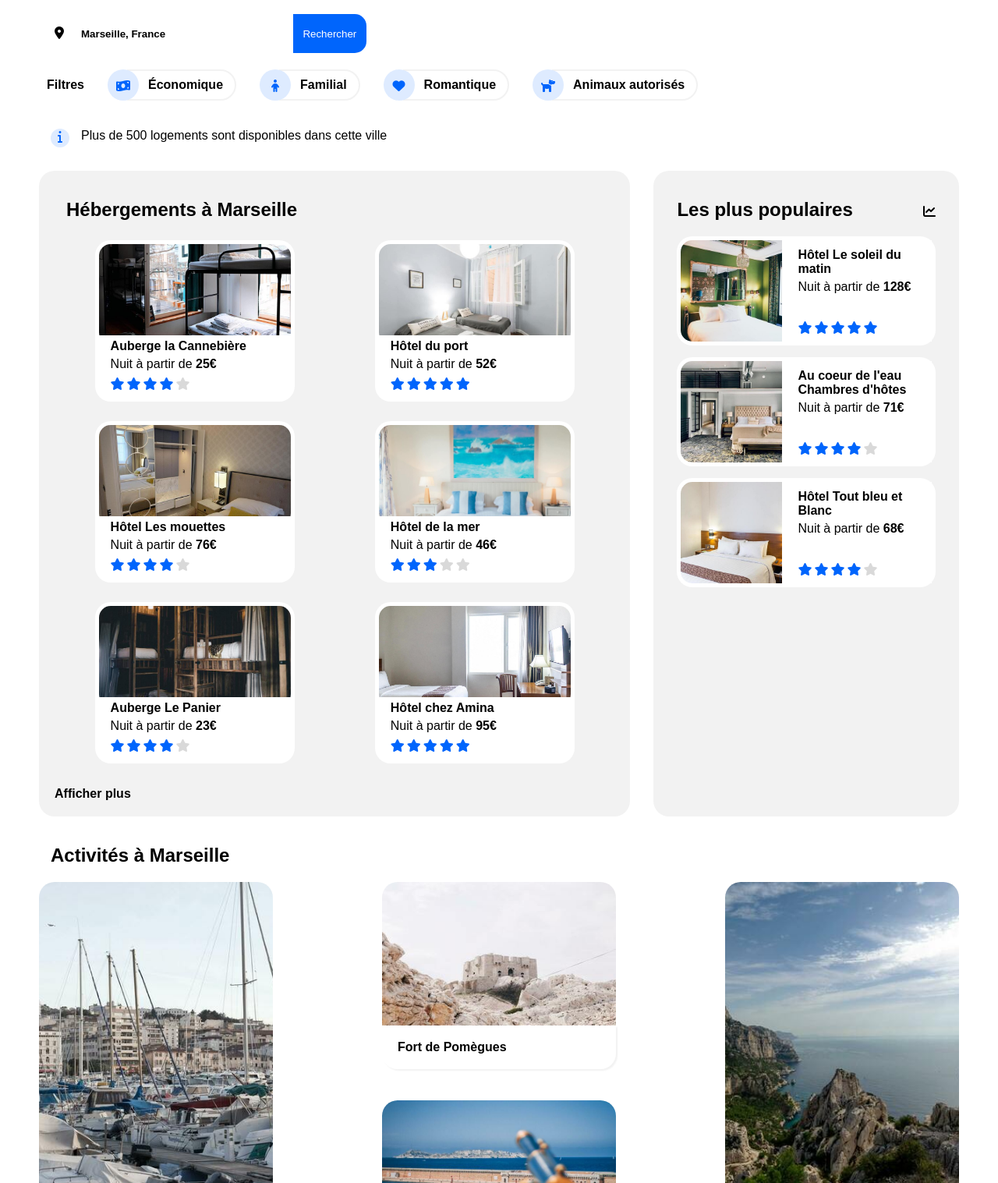
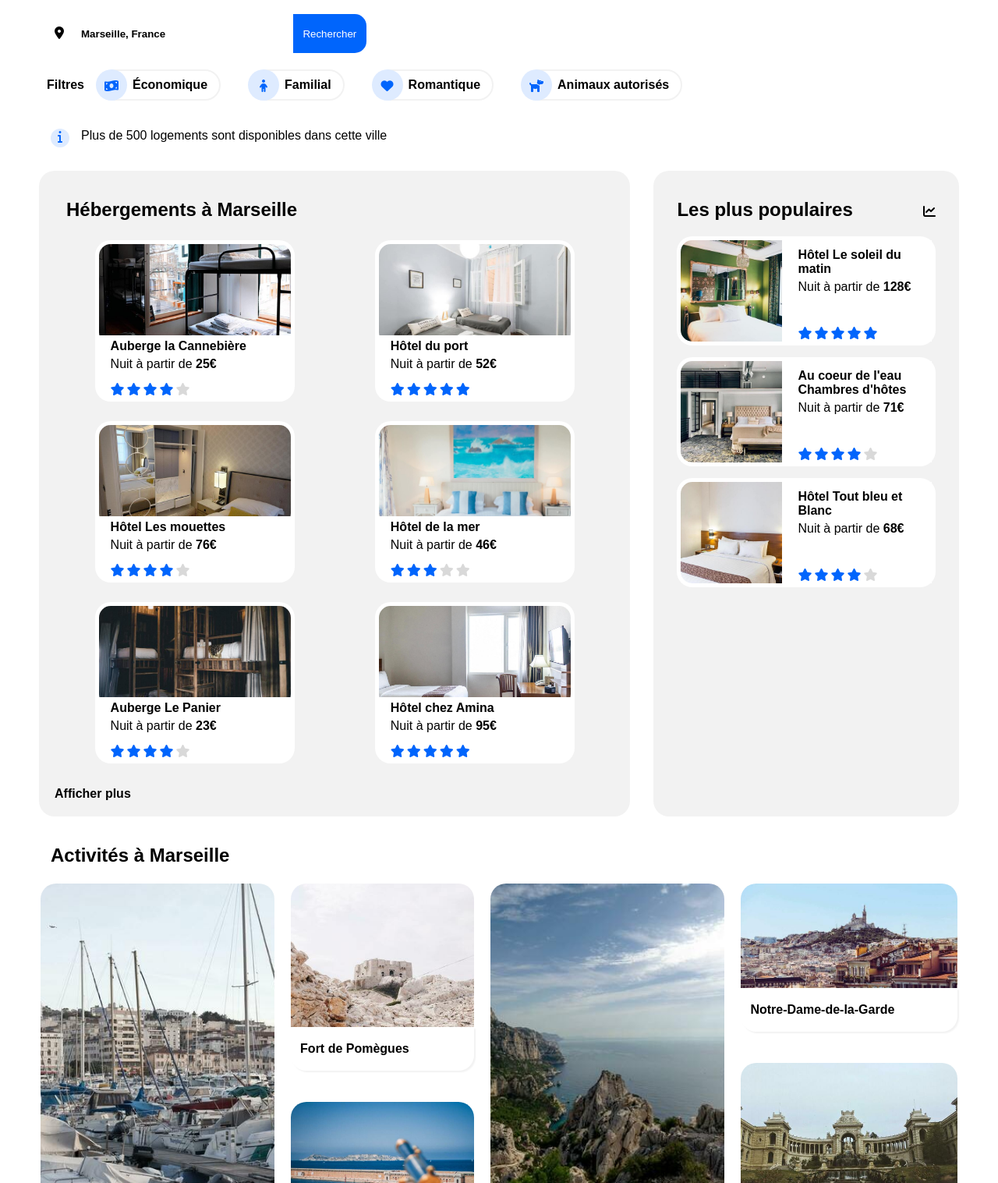
Before and after one commit to ggautier61/GaetanGautier_2_12112020, a plain HTML site: page index.html in a window 1280 px wide. Shown: the part 183-1700 px from the top of the page at 78% size. Drawn offline with Linux system fonts and the light colour scheme; a web font is replaced by a local one.

Commit message:
adjust ccs tablet

```diff
--- a/style.css
+++ b/style.css
@@ -208,8 +208,7 @@ nav a:hover
     line-height: 40px;
     background-color: #DEEBFF;
     border-radius: 20px;
-    position: relative;
-    left: 15px;
+    z-index: 1;
 }
 
 .icon
@@ -223,6 +222,7 @@ nav a:hover
     display: flex;
     /* flex-direction: row; */
     transition: transform .2s; /* Animation */
+    justify-content: flex-start;
 }
 
 .btn_filtre:hover
@@ -242,6 +242,8 @@ nav a:hover
     border-bottom-right-radius: 20px;
     border: 2px solid #F2F2F2;
     background-color: white;
+    position: relative;
+    right: 20px;
 }
 /*-------- Fin Filtres ------------*/
 
@@ -304,6 +306,9 @@ section h2
     display: flex;
     flex-wrap: wrap;
     justify-content: space-around;
+    max-width: 800px;
+    margin-left: auto;
+    margin-right: auto;
 }
 
 #view_cards a
@@ -366,8 +371,8 @@ section h2
     display: flex;
     flex-direction: row;
     margin-top: 5px;
-    margin-bottom: 10px;
-    bottom: 0px;
+    /* margin-bottom: 10px; */
+    bottom: 3px;
 }
 
 .star_blue
@@ -398,6 +403,7 @@ aside
     border-radius: 20px;
     padding-left: 30px;
     padding-right: 30px;
+    min-width: 305px;
 }
 
 #titre-populaire
@@ -464,41 +470,16 @@ aside h2
 {
     display: flex;
     justify-content: space-between;
-    flex-wrap: wrap;
 }
 
 .activite_card
 {
-    width: 300px;
+    max-width: 300px;
     position: relative;
     border-radius: 20px;
     height: 190px;
+    margin: 2px;
 }
-
-/* #activite_view_card .activite_card:nth-child(1)
-{
-    height: 445px;
-}
-
-#activite_view_card .activite_card:nth-child(2)
-{
-    height: 240px;
-}
-
-#activite_view_card .activite_card:nth-child(3)
-{
-    height: 165px;
-}
-
-#activite_view_card .activite_card:nth-child(4)
-{
-    height: 445px;
-}
-
-#activite_view_card .activite_card:nth-child(6)
-{
-    height: 215px;
-} */
 
 .activite_card_445
 {
@@ -530,13 +511,13 @@ aside h2
     display: flex;
     justify-content: space-between;
     flex-direction: column;
-    height: 445px;
 }
 
 .photo_activite
 {
     height: 95%;
-    width: 300px;
+    max-width: 300px;
+    width: 100%;
     object-fit: cover;
     border-radius: 20px;
 }
@@ -552,12 +533,12 @@ aside h2
     border-bottom-left-radius: 20px;
     border-bottom-right-radius: 20px;
     font-weight: bold;
-    padding-left: 20px;
+    padding-left: 12px;
     line-height: 56px;
     box-shadow: 2px 2px 2px #F2F2F2;
 }
 
-/*-------- Fin section 2 Activités ------*/
+/*-------- Fin section Activités ------*/
 
 /*-------- Début Footer -----------------*/
 footer
@@ -748,6 +729,11 @@ footer p
         padding-right: 20px;
     }
 
+    .conteneur_details
+    {
+        bottom: 15px;
+    }
+
 
     .photo
     {
@@ -758,6 +744,7 @@ footer p
     .stars
     {
         margin-bottom: 0px;
+        bottom: -6px;
     }
 
     .card
@@ -801,6 +788,7 @@ footer p
     .conteneur-aside-details {
         top: 60%;
         left: 0px;
+        bottom: 15px;
     }
 
     #section_activites
@@ -854,7 +842,7 @@ footer p
 
     .photo_activite
     {
-        width: 100%;
+        max-width: 100%;
     }
 
     footer
@@ -1036,7 +1024,7 @@ footer p
     .card
     {
         width: auto;
-        box-shadow: 3px 3px #F2F2F2;
+        box-shadow: 4px 4px rgb(242 242 242 / 90%);
     }
 
     aside
@@ -1045,6 +1033,11 @@ footer p
         border-radius: 0px;
         padding-left: 20px;
         padding-right: 20px;
+    }
+
+    .card-aside
+    {
+        box-shadow: 4px 4px rgb(226 222 222 / 30%);
     }
 
     #section_activites
@@ -1064,9 +1057,8 @@ footer p
     .activite_card
     {
         margin-bottom: 25px;
-        width: auto;
+        max-width: 100%;
     }
-
 
     .activite_card_445
     {
@@ -1095,7 +1087,7 @@ footer p
 
     .photo_activite
     {
-        width: 100%;
+        max-width: 100%;
     }
 
     footer
```
